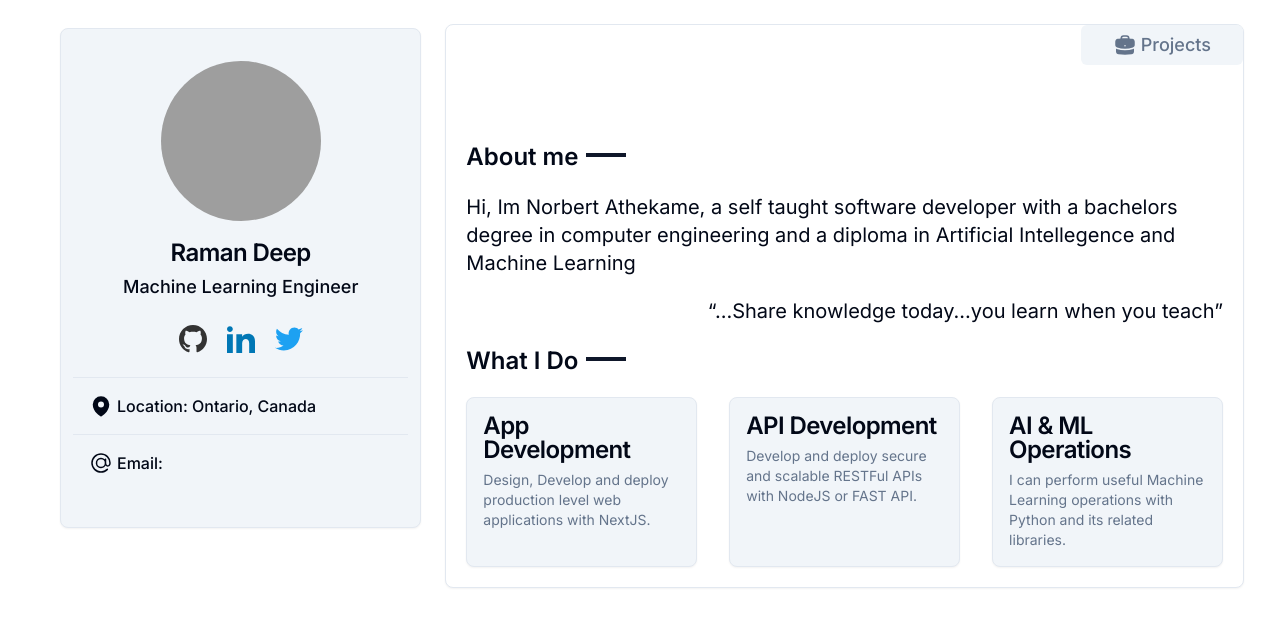
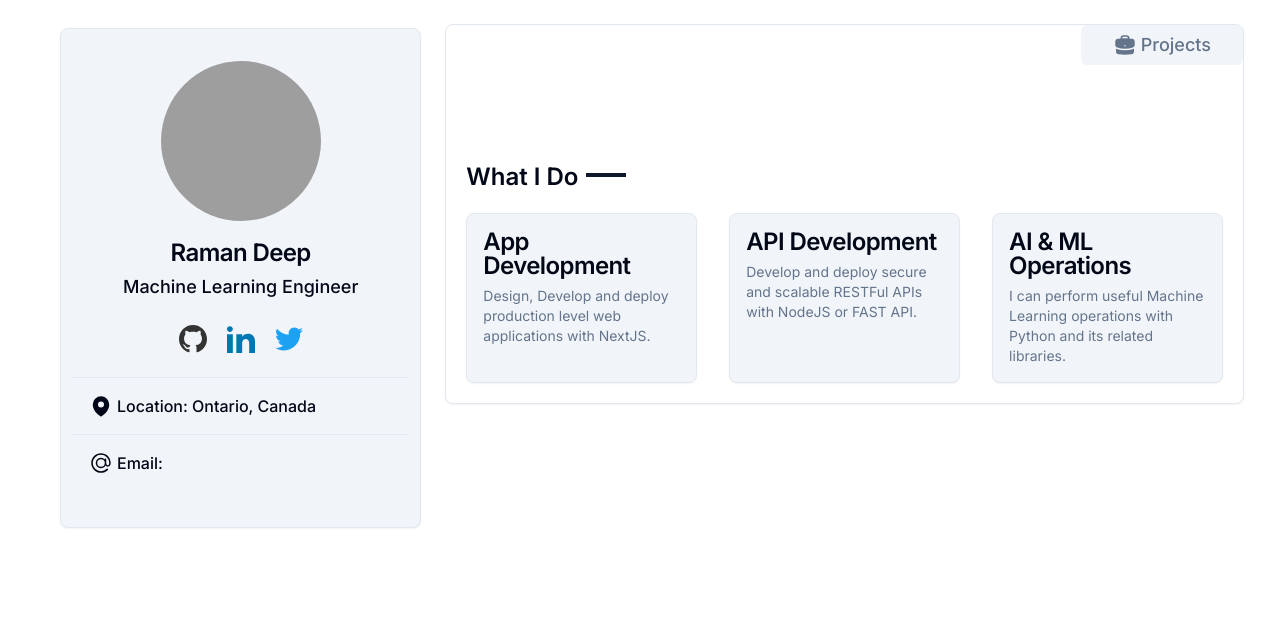
Before and after one commit to nathekame/raman-deep-portfolio, a Next.js app: page / in a window 1280 px wide. Shown: the top 626 px of the page. Built offline with nearby package versions, Linux system fonts and the light colour scheme; grey boxes are pictures that could not be loaded.

Commit message:
raman portfoliooo

```diff
--- a/src/app/page.tsx
+++ b/src/app/page.tsx
@@ -254,7 +254,7 @@ export default function Home() {
 
               <TabsContent value="home" className={`p-5 ${menuOpen ? 'mt-0' : ' mt-14'}`}>
                 <div >
-                  <AboutMeSection />
+                  {/* <AboutMeSection />      */}
                 </div>
                 <div className="">
                   <WhatIDoSection />
```
